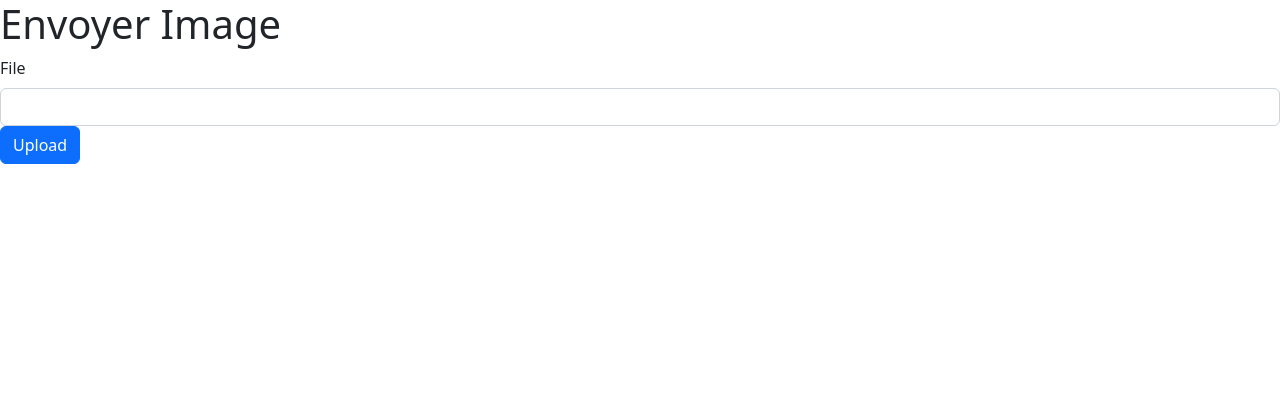
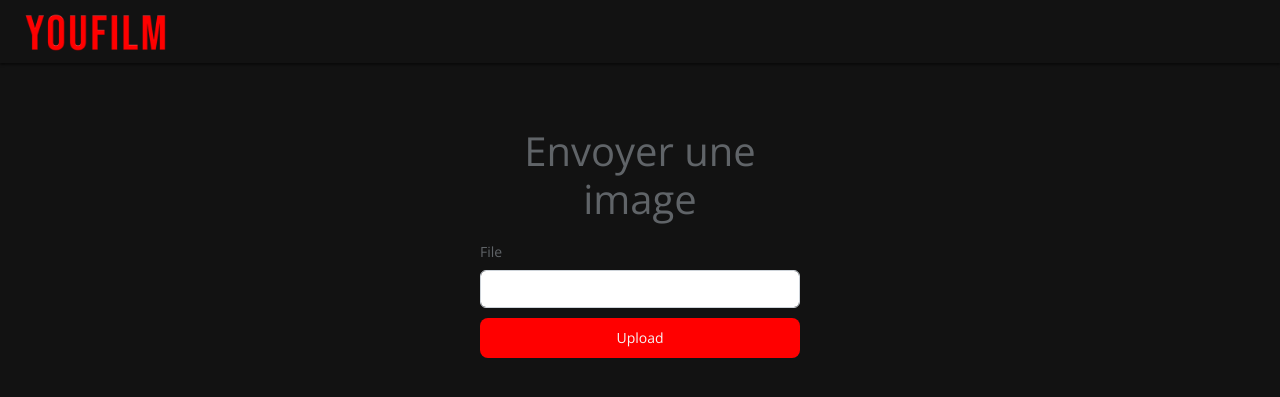
Before and after one commit to Maxougouzou/YouFilm2, a Symfony app: template templates/upload_image.html.twig in a window 1280 px wide. Shown: the top 397 px of the page. Run offline with Twig, Linux system fonts and the light colour scheme; the template is opened without the code that fills it, so the values that code supplies are empty; form fields are guessed from the names that the template uses; some libraries are stand-ins or nearby versions.

Commit message:
uploadimage css

```diff
--- a/templates/upload_image.html.twig
+++ b/templates/upload_image.html.twig
@@ -1,7 +1,20 @@
 {% extends 'base.html.twig' %}
 
+    {% block stylesheets %}
+        <link rel="stylesheet" href="{{ asset('assets/css/uploadimage.css') }}">
+    {% endblock %}
+
 {% block body %}
-    <h1>Envoyer Image</h1>
+
+    <div class="header">
+
+        <a href="{{ path('app_home_home') }}"><img src="{{ asset('/assets/picture/Logo YouFilm3.png') }}" alt="Logo YouFilm" class="logo"></a>
+
+    </div>
+
+    <div class=grid>
+
+        <h1>Envoyer une image</h1>
 
         {{ form_start(form) }}
         {{ form_errors(form) }}
@@ -12,6 +25,10 @@
             {{ form_errors(form.file) }}
         </div>
 
-    <button type="submit" class="btn btn-primary">Upload</button>
+        <button type="submit" class="btn-submit">Upload</button>
+
         {{ form_end(form) }}
+
+    </div>
+
 {% endblock %}
```
Also changed, not shown: public/assets/css/uploadimage.css (added). Lines whose indentation alone changed are shown as unchanged.
